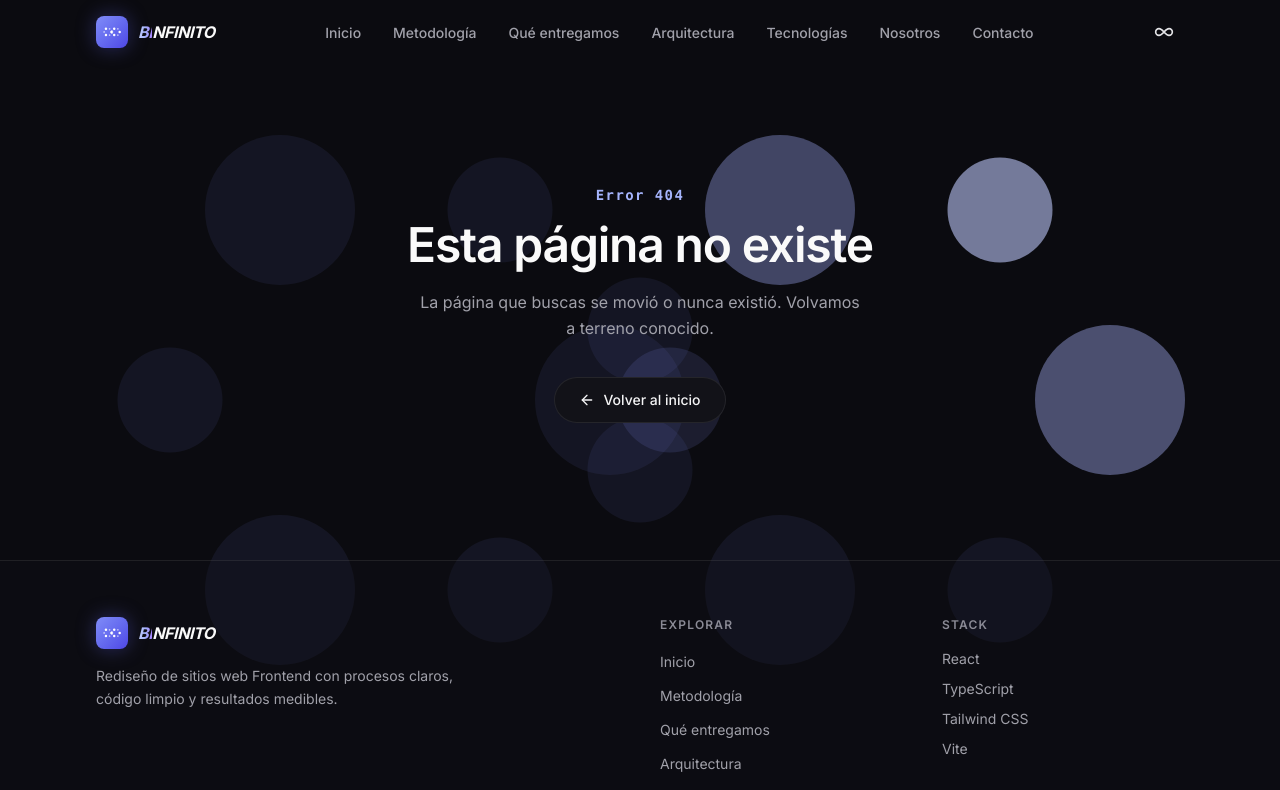
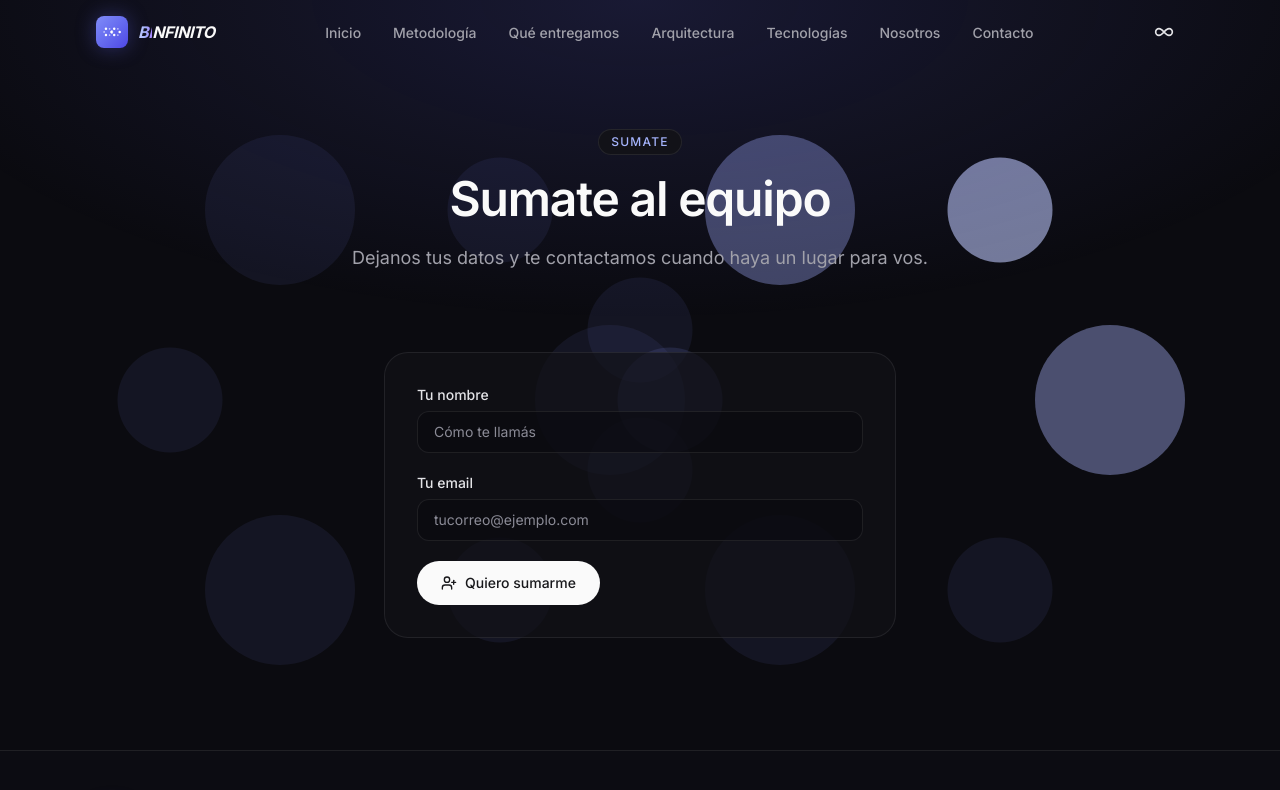
Before and after one commit to federicoanzorena/miportfolio, a React (Vite) app: page /sumate in a window 1280 px wide. Shown: the top 790 px of the page. Built offline with nearby package versions, Linux system fonts and the light colour scheme.

Commit message:
Separar navegación cliente/equipo: crear /sumate con formulario de registro

```diff
--- a/src/App.tsx
+++ b/src/App.tsx
@@ -41,6 +41,9 @@
 const ContactPage = lazy(() =>
   import("./pages/ContactPage").then((m) => ({ default: m.ContactPage })),
 );
+const SumatePage = lazy(() =>
+  import("./pages/SumatePage").then((m) => ({ default: m.SumatePage })),
+);
 const NotFoundPage = lazy(() =>
   import("./pages/NotFoundPage").then((m) => ({ default: m.NotFoundPage })),
 );
@@ -56,6 +59,7 @@
       { path: "/tecnologias", element: <TechnologiesPage /> },
       { path: "/nosotros", element: <TeamPage /> },
       { path: "/participar", element: <ParticipatePage /> },
+      { path: "/sumate", element: <SumatePage /> },
       { path: "/contacto", element: <ContactPage /> },
       { path: "/sobre-mi", element: <Navigate to="/nosotros" replace /> },
       { path: "*", element: <NotFoundPage /> },
--- a/src/data/content.ts
+++ b/src/data/content.ts
@@ -202,6 +202,20 @@
     title: string;
     description: string;
     cta: string;
+  };
+  sumate: {
+    eyebrow: string;
+    title: string;
+    description: string;
+    nombreLabel: string;
+    nombrePlaceholder: string;
+    emailLabel: string;
+    emailPlaceholder: string;
+    invalidForm: string;
+    submit: string;
+    successTitle: string;
+    successDescription: string;
+    submitAnother: string;
   };
   common: { backHome: string; skipLink: string };
 }
@@ -828,6 +842,22 @@
       "La página que buscas se movió o nunca existió. Volvamos a terreno conocido.",
     cta: "Volver al inicio",
   },
+  sumate: {
+    eyebrow: "Sumate",
+    title: "Sumate al equipo",
+    description:
+      "Dejanos tus datos y te contactamos cuando haya un lugar para vos.",
+    nombreLabel: "Tu nombre",
+    nombrePlaceholder: "Cómo te llamás",
+    emailLabel: "Tu email",
+    emailPlaceholder: "tucorreo@ejemplo.com",
+    invalidForm: "Completá tu nombre y un email válido.",
+    submit: "Quiero sumarme",
+    successTitle: "¡Gracias por interesarte!",
+    successDescription:
+      "Guardamos tus datos. Te vamos a contactar cuando tengamos un lugar disponible.",
+    submitAnother: "Registrar otro perfil",
+  },
   common: {
     backHome: "Volver al inicio",
     skipLink: "Saltar al contenido",
--- a/src/pages/ParticipatePage.tsx
+++ b/src/pages/ParticipatePage.tsx
@@ -100,6 +100,7 @@
           primary: participate.cta,
           secondary: participate.secondaryCta,
         }}
+        primaryTo="/sumate"
         secondaryTo="/nosotros"
       />
     </>
--- /dev/null
+++ b/src/pages/SumatePage.tsx
@@ -0,0 +1,164 @@
+import { CheckCircle, Loader2, UserPlus } from "lucide-react";
+import { useState } from "react";
+import { Container } from "../components/ui/Container";
+import { PageHeader } from "../components/ui/PageHeader";
+import { Reveal } from "../components/ui/Reveal";
+import { content } from "../data/content";
+
+const STORAGE_KEY = "binfinito-registros";
+
+interface Registro {
+  nombre: string;
+  email: string;
+  fecha: string;
+}
+
+function obtenerRegistros(): Registro[] {
+  try {
+    const raw = localStorage.getItem(STORAGE_KEY);
+    return raw ? (JSON.parse(raw) as Registro[]) : [];
+  } catch {
+    return [];
+  }
+}
+
+function guardarRegistro(registro: Registro): void {
+  const registros = obtenerRegistros();
+  registros.push(registro);
+  localStorage.setItem(STORAGE_KEY, JSON.stringify(registros));
+}
+
+export function SumatePage() {
+  const sumate = content.sumate;
+
+  const [nombre, setNombre] = useState("");
+  const [email, setEmail] = useState("");
+  const [error, setError] = useState<string | null>(null);
+  const [enviando, setEnviando] = useState(false);
+  const [exito, setExito] = useState(false);
+
+  const handleSubmit = (event: React.FormEvent) => {
+    event.preventDefault();
+
+    if (!nombre.trim() || !email.trim() || !email.includes("@")) {
+      setError(sumate.invalidForm);
+      return;
+    }
+
+    setError(null);
+    setEnviando(true);
+
+    setTimeout(() => {
+      guardarRegistro({
+        nombre: nombre.trim(),
+        email: email.trim(),
+        fecha: new Date().toISOString(),
+      });
+      setEnviando(false);
+      setExito(true);
+    }, 400);
+  };
+
+  const handleReset = () => {
+    setNombre("");
+    setEmail("");
+    setExito(false);
+  };
+
+  return (
+    <>
+      <PageHeader
+        eyebrow={sumate.eyebrow}
+        title={sumate.title}
+        description={sumate.description}
+      />
+
+      <section aria-label="Formulario de registro" className="pb-20 sm:pb-28">
+        <Container>
+          <Reveal>
+            <div className="mx-auto max-w-lg rounded-3xl border border-line bg-surface/70 p-6 sm:p-8">
+              {exito ? (
+                <div className="py-8 text-center">
+                  <CheckCircle
+                    aria-hidden
+                    className="mx-auto size-10 text-emerald-400"
+                  />
+                  <h2 className="mt-4 text-lg font-semibold tracking-tight text-zinc-100">
+                    {sumate.successTitle}
+                  </h2>
+                  <p className="mx-auto mt-2 max-w-sm text-sm leading-relaxed text-muted">
+                    {sumate.successDescription}
+                  </p>
+                  <button
+                    type="button"
+                    onClick={handleReset}
+                    className="focus-ring mt-6 inline-flex items-center gap-2 rounded-full border border-line bg-surface px-5 py-2.5 text-sm font-medium text-zinc-100 transition-colors hover:border-zinc-600"
+                  >
+                    <UserPlus aria-hidden className="size-4" />
+                    {sumate.submitAnother}
+                  </button>
+                </div>
+              ) : (
+                <form onSubmit={handleSubmit} className="space-y-5">
+                  <div>
+                    <label
+                      htmlFor="sumate-nombre"
+                      className="mb-1.5 block text-sm font-medium text-zinc-200"
+                    >
+                      {sumate.nombreLabel}
+                    </label>
+                    <input
+                      id="sumate-nombre"
+                      type="text"
+                      value={nombre}
+                      onChange={(event) => setNombre(event.target.value)}
+                      placeholder={sumate.nombrePlaceholder}
+                      autoComplete="name"
+                      className="focus-ring w-full rounded-xl border border-line bg-base/60 px-4 py-2.5 text-sm text-zinc-100 placeholder:text-subtle"
+                    />
+                  </div>
+                  <div>
+                    <label
+                      htmlFor="sumate-email"
+                      className="mb-1.5 block text-sm font-medium text-zinc-200"
+                    >
+                      {sumate.emailLabel}
+                    </label>
+                    <input
+                      id="sumate-email"
+                      type="email"
+                      value={email}
+                      onChange={(event) => setEmail(event.target.value)}
+                      placeholder={sumate.emailPlaceholder}
+                      autoComplete="email"
+                      className="focus-ring w-full rounded-xl border border-line bg-base/60 px-4 py-2.5 text-sm text-zinc-100 placeholder:text-subtle"
+                    />
+                  </div>
+
+                  {error ? (
+                    <p role="alert" className="text-sm text-rose-400">
+                      {error}
+                    </p>
+                  ) : null}
+
+                  <button
+                    type="submit"
+                    disabled={enviando}
+                    className="focus-ring inline-flex items-center justify-center gap-2 rounded-full bg-zinc-50 px-6 py-3 text-sm font-medium text-zinc-900 transition-colors hover:bg-white disabled:cursor-not-allowed disabled:opacity-40"
+                  >
+                    {enviando ? (
+                      <Loader2 aria-hidden className="size-4 animate-spin" />
+                    ) : (
+                      <UserPlus aria-hidden className="size-4" />
+                    )}
+                    {sumate.submit}
+                  </button>
+                </form>
+              )}
+            </div>
+          </Reveal>
+        </Container>
+      </section>
+    </>
+  );
+}
--- a/src/types/index.ts
+++ b/src/types/index.ts
@@ -8,6 +8,7 @@
   | "/tecnologias"
   | "/nosotros"
   | "/participar"
+  | "/sumate"
   | "/contacto";
 
 export interface NavItem {
```
